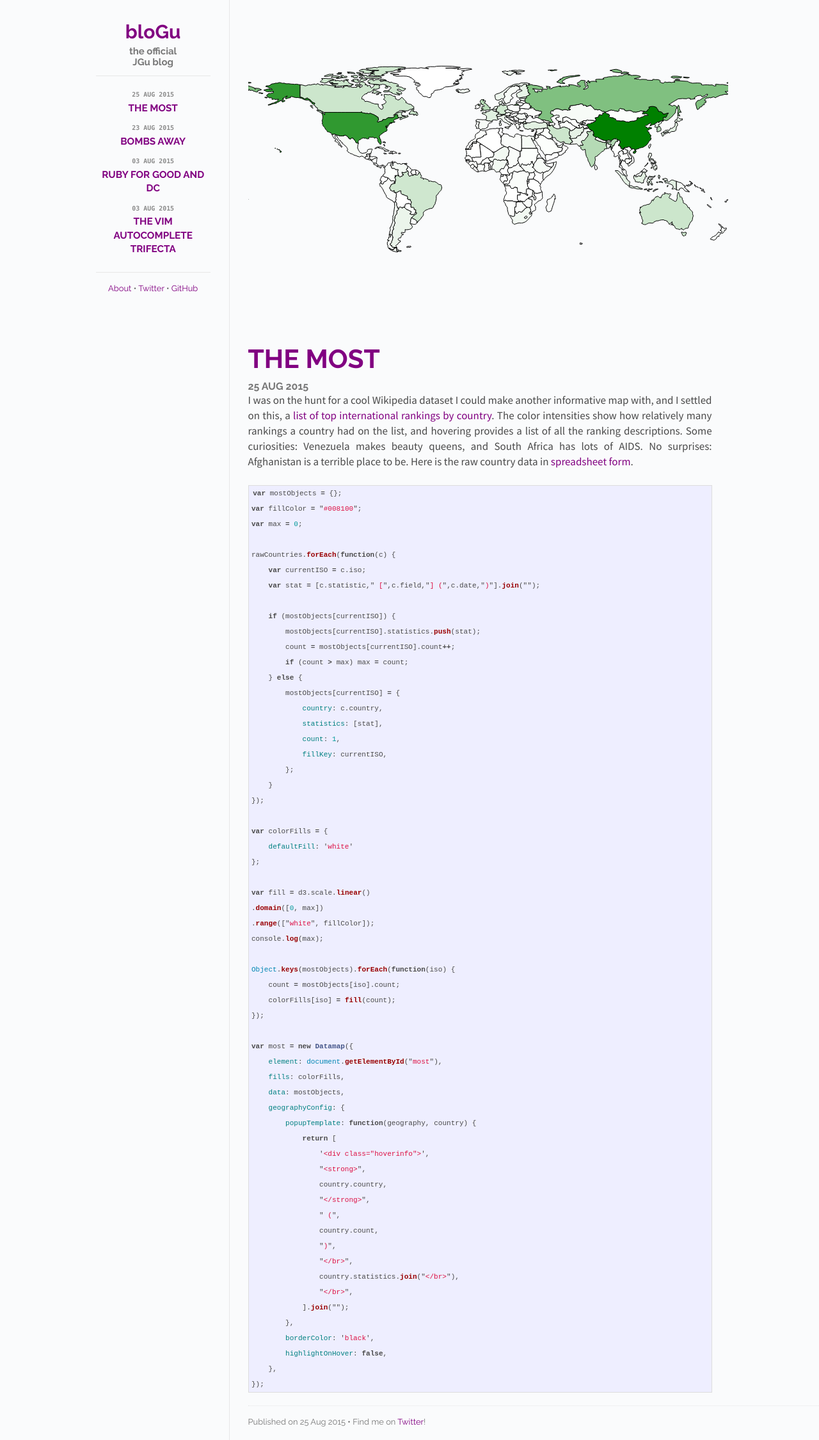
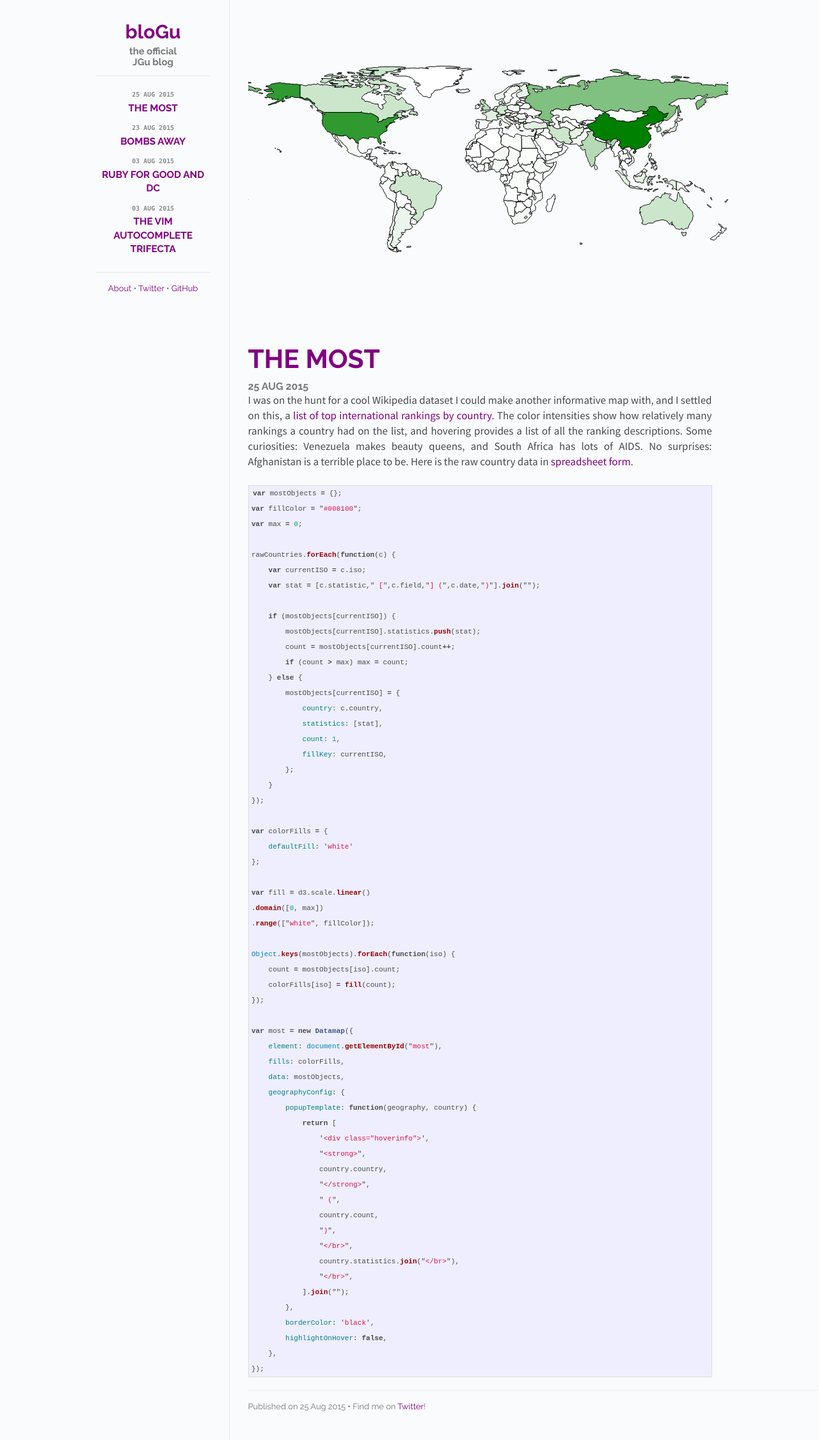
Before and after one commit to jgujgu/warviz, a Jekyll site: the page built from _posts/2015-08-25-the-most.md, in a window 1280 px wide. Shown: the whole page at 64% size. Built offline with Jekyll 4.4.1, drawn with Linux system fonts in a browser that asks for light colours.

Commit message:
no console log

```diff
--- a/_posts/2015-08-25-the-most.md
+++ b/_posts/2015-08-25-the-most.md
@@ -44,7 +44,6 @@ var colorFills = {
 var fill = d3.scale.linear()
 .domain([0, max])
 .range(["white", fillColor]);
-console.log(max);
 
 Object.keys(mostObjects).forEach(function(iso) {
     count = mostObjects[iso].count;
--- a/scripts/most.js
+++ b/scripts/most.js
@@ -27,7 +27,6 @@ var colorFills = {
 var fill = d3.scale.linear()
 .domain([0, max])
 .range(["white", fillColor]);
-console.log(max);
 
 Object.keys(mostObjects).forEach(function(iso) {
     count = mostObjects[iso].count;
```
Also changed, not shown: 1 other file.
